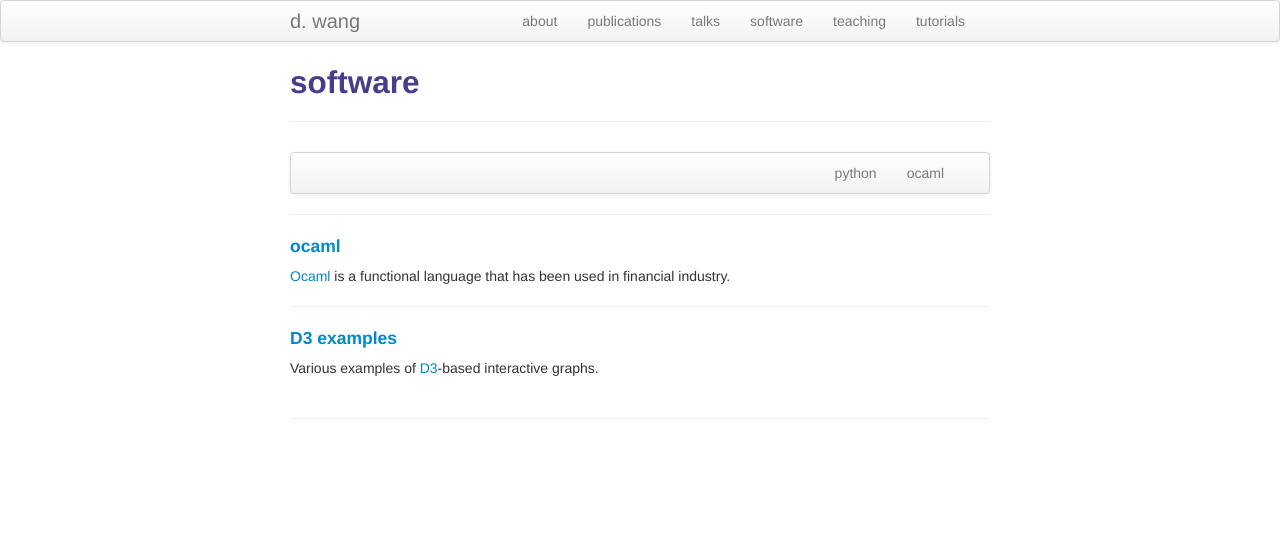
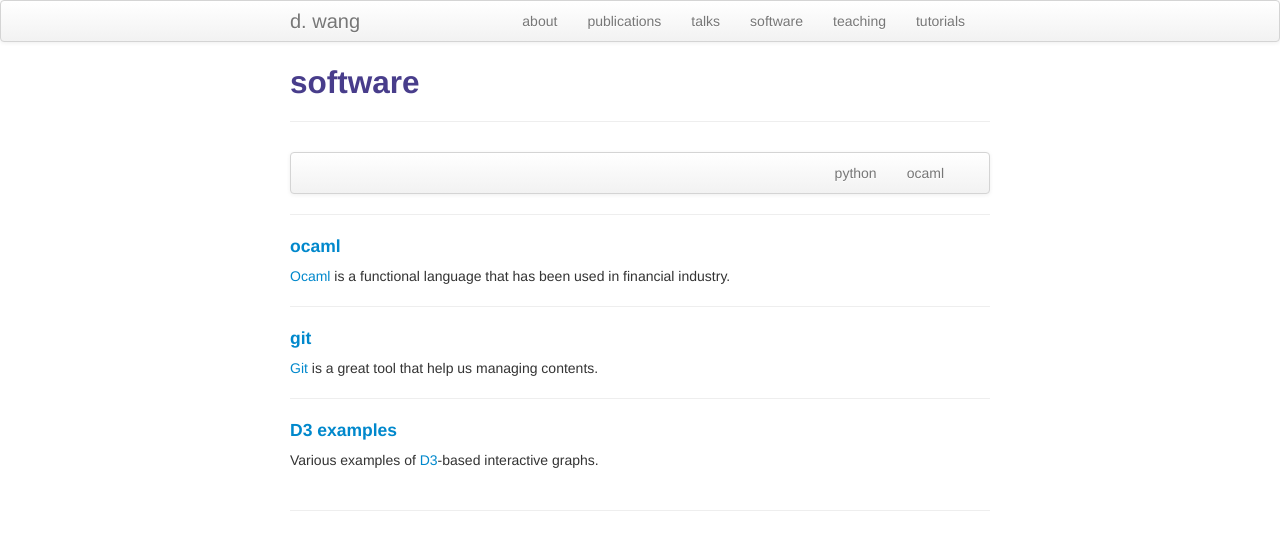
Before and after one commit to dwang5/dwang5.github.io, a Jekyll site: the page built from pages/software.md, in a window 1280 px wide. Shown: the top 550 px of the page. Built offline with Jekyll 4.4.1, drawn with Linux system fonts in a browser that asks for light colours.

Commit message:
Git introduction.

```diff
--- a/pages/software.md
+++ b/pages/software.md
@@ -22,6 +22,12 @@ used in financial industry.
 
 ---
 
+#### <a name="git"></a>[git](https://en.wikipedia.org/wiki/Git)
+
+[Git](https://en.wikipedia.org/wiki/Git) is a great tool that help us managing contents.
+
+---
+
 
 #### <a name="D3"></a>[D3 examples](http://d3js.org)
 
```
